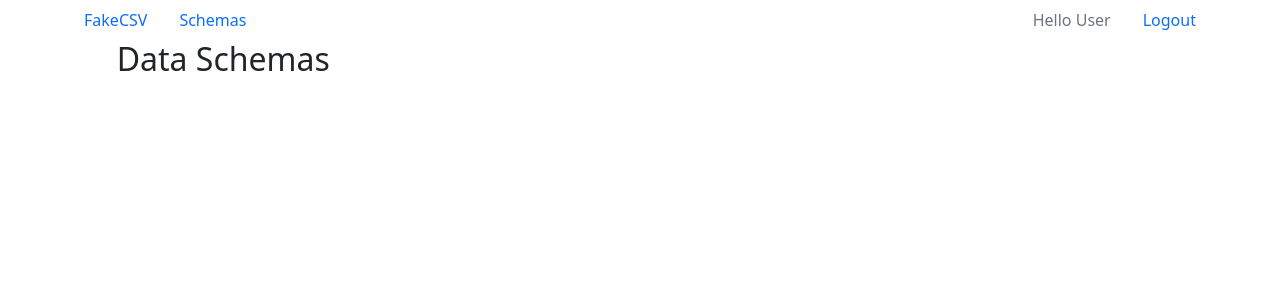
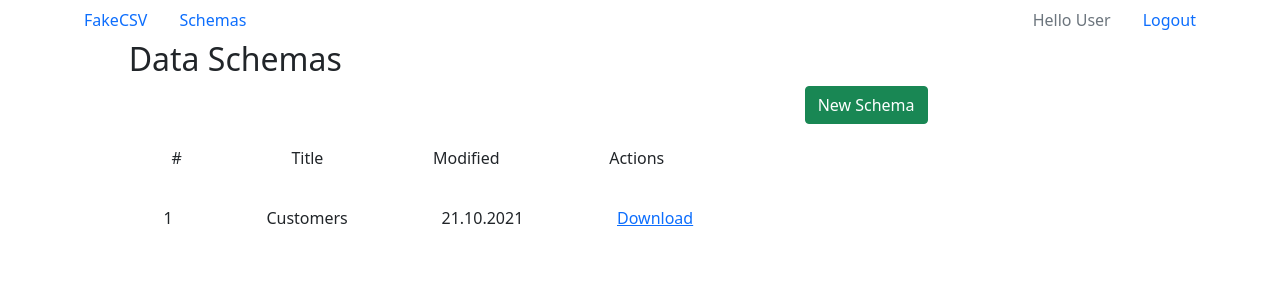
Before and after one commit to tov-bk-pavuk/test_task_schema_fake_data_csv, a Django app: page / in a window 1280 px wide. Shown: the top 300 px of the page. Run offline with Django 3.2, Linux system fonts and the light colour scheme.

Commit message:
структура готова

```diff
--- a/static/css/base.css
+++ b/static/css/base.css
@@ -12,3 +12,17 @@ div {
 .login_but {
     margin-left: 80%;
 }
+
+.container div {
+    #border: solid 2px green;
+}
+
+.row div {
+    #border: solid 2px red;
+    height: 60px;
+}
+
+form div {
+    height: 120px;
+    color: red;
+}
--- a/templates/base.html
+++ b/templates/base.html
@@ -22,16 +22,16 @@
     <ul class="nav justify-content-center">
       <li class="nav-item">
         <a class="nav-link active" aria-current="page"
-           href="#{# url 'data_sets' #}">FakeCSV</a>
+           href="{% url 'data_sets' %}">FakeCSV</a>
       </li>
       <li class="nav-item col-lg-8">
-        <a class="nav-link" href="#{# url 'data_schemas' #}">Schemas</a>
+        <a class="nav-link" href="{% url 'home' %}">Schemas</a>
       </li>
       <li class="nav-item">
         <a class="nav-link disabled">Hello {{ 'User' }}</a>
       </li>
       <li class="nav-item">
-        <a class="nav-link" href="#{# url 'u_logout' #}">Logout</a>
+        <a class="nav-link" href="{% url 'u_logout' %}">Logout</a>
       </li>
     </ul>
     <!--Конец навигационной панели-->
--- a/templates/schemas/home_data_schemas.html
+++ b/templates/schemas/home_data_schemas.html
@@ -4,6 +4,35 @@
 
 {% block content %}
 
-<h2>Data Schemas</h2>
+<!--кнопка и форма с кол-вом-->
+<div class="container">
+  <div class="row">
+    <h2>Data Schemas</h2>
+    <div class="col-lg-1"></div>
+    <div class="col-lg-2">
+      <form action="{% url 'new_schema' %}" method="get">
+        <button class="btn btn-success">New Schema</button>
+      </form>
+    </div>
+  </div>
+</div>
+<!--конец кнопки-->
+
+<!--основная таблица Тут будет цикл-->
+<div class="container">
+  <div class="row row-cols-auto">
+    <div class="col">#</div>
+    <div class="col">Title</div>
+    <div class="col">Modified</div>
+    <div class="col-lg-6">Actions</div>
+  </div>
+  <div class="row row-cols-auto">
+    <div class="col">1</div>
+    <div class="col">Customers</div>
+    <div class="col">21.10.2021</div>
+    <div class="col-lg-6"><a href="#">Download</a></div>
+  </div>
+</div>
+<!--конец основной таблицы-->
 
 {% endblock %}
```
Also changed, not shown: templates/data_gen/data_sets.html (+26 -3 lines), templates/schemas/new_schema.html (+52 -3 lines).
